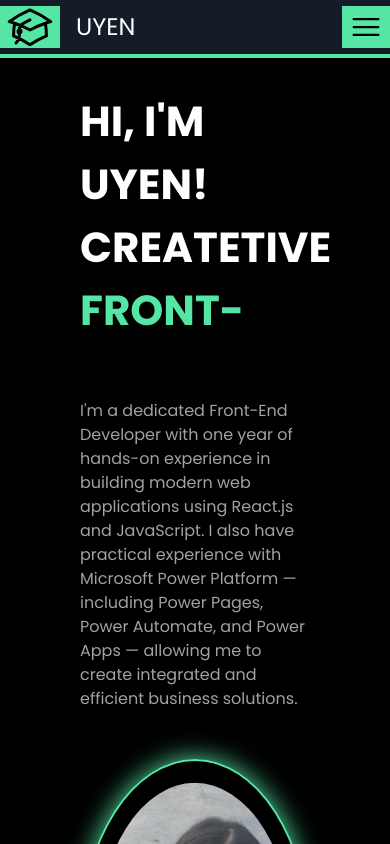
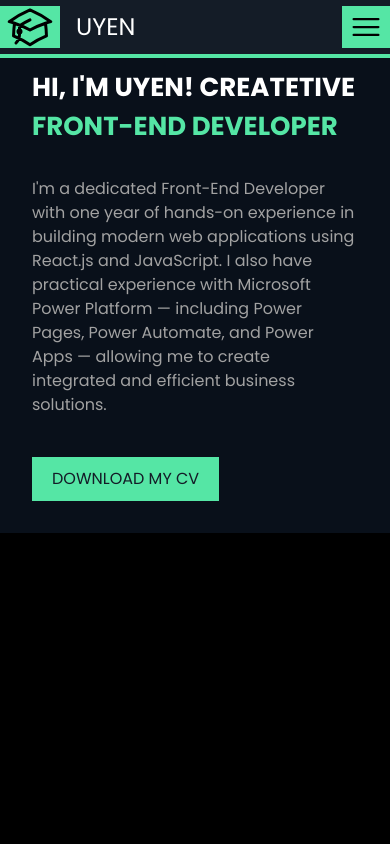
Before and after one commit to TruongThuUyen/My-Portfolio-Project, a Next.js app: page / in a window 390 px wide. Shown: the top 844 px of the page. Built offline with nearby package versions, Linux system fonts and the light colour scheme.

Commit message:
Updated responsive for header and home section. Added the Download-My-CV button

```diff
--- a/src/app/globals.css
+++ b/src/app/globals.css
@@ -4,12 +4,20 @@
   /* width - height */
   --max-width-lg: calc(100% - 208px);
   --max-width-md: calc(100% - 160px);
+  --max-width-xs: calc(100% - 80px);
+
+  /* Padding - margin */
+  --padding-section-lg: 104px;
+  --padding-section-md: 80px;
+  --padding-section-xs: 32px;
+  --moveY: 4rem;
 
   --header-height-lg: 78px;
   --header-height-sm: 60px;
   --header-height-xs: 54px;
 
   --background: #000;
+  --background-section: #09101a;
   --color-primary-green: #55e6a5;
   --color-primary-black: #141c27;
 
@@ -19,6 +27,12 @@
 
   /*text font */
   --font-title: 'Poppins', sans-serif;
+
+  /* Transition */
+  --tran-02: all 0.2s ease;
+  --tran-03: all 0.3s ease;
+  --tran-04: all 0.4s ease;
+  --tran-05: all 0.5s ease;
 }
 
 @theme inline {
--- a/src/app/page.js
+++ b/src/app/page.js
@@ -20,10 +20,13 @@ export default function Home() {
         <Loading />
       ) : (
         <section
-          className='w-screen h-screen
+          className='w-full h-screen
 
       '>
-          <header className='fixed top-0 flex h-[54px] sm:h-[60px] lg:h-[78px] justify-between items-center left-0 right-0 md:left-4 md:right-4 lg:left-[104px] lg:right-[104px] z-10 py-1.5 lg:py-0 bg-[var(--color-primary-black)] text-white'>
+          {/* HEADER */}
+          <header
+            className='fixed top-0  h-[54px] sm:h-[60px] lg:h-[78px]
+            flex justify-between items-center mx-auto left-0 md:left-4 lg:left-[104px] right-0 md:right-4 lg:right-[104px]  z-10 py-1.5 lg:py-0 bg-[var(--color-primary-black)] text-white'>
             <div className='flex h-full gap-4 justify-between items-center'>
               <span className='flex justify-center items-center h-full px-1.5 sm:px-4 bg-[var(--color-primary-green)] text-black'>
                 <svg
@@ -97,11 +100,13 @@ export default function Home() {
               </svg>
             </label>
           </header>
+          {/* END HEADER */}
 
-          <div className='home-page w-[var(--max-width-md)] lg:w-[var(--max-width-lg)] mx-auto text-white mt-[var(--header-height-xs)] sm:mt-[var(--header-height-sm)] lg:mt-[var(--header-height-lg)]'>
+          {/* HOME SECTION */}
+          <div className='home-page section-wrapper pt-[var(--header-height-xs)] sm:pt-[var(--header-height-sm)] lg:pt-[var(--header-height-lg)] pb-10 bg-[var(--background-section)] text-white'>
             <div className='block lg:flex gap-10'>
               <div className='w-full lg:w-[50%]'>
-                <div className='intro-wrapper py-9'>
+                <div className='intro-wrapper pb-2 sm:pb-9 pt-9'>
                   <h1 className='intro__title'>Hi, I'M Uyen! Createtive</h1>
                   <div className='intro__animation-typing'>
                     <div className='second'>
@@ -114,7 +119,7 @@ export default function Home() {
                 </div>
 
                 <div className='my-5'>
-                  <p className='text-[var(--text-primary-color)]'>
+                  <p className='text-md text-[var(--text-primary-color)]'>
                     I'm a dedicated Front-End Developer with one year of hands-on experience in
                     building modern web applications using React.js and JavaScript. I also have
                     practical experience with Microsoft Power Platform — including Power Pages,
@@ -122,6 +127,18 @@ export default function Home() {
                     business solutions.
                   </p>
                 </div>
+
+                <button
+                  className='btn-slide
+                    relative mt-5 z-1
+                    py-2.5 px-5 text-center
+                    text-md
+                    text-[var(--color-primary-black)] bg-[var(--color-primary-green)]
+                    transition-[var(--tran-05)]
+                    overflow-hidden cursor-pointer
+                '>
+                  <a href='#'>DOWNLOAD MY CV</a>
+                </button>
               </div>
 
               <div className='avatar-container hidden lg:flex lg:w-[50%] items-center justify-center my-12'>
@@ -131,6 +148,7 @@ export default function Home() {
               </div>
             </div>
           </div>
+          {/* HOME SECTION */}
         </section>
       )}
     </main>
--- a/src/styles/page.css
+++ b/src/styles/page.css
@@ -1,49 +1,17 @@
-/* Home section css */
+:root {
+  --typing-text-size: 4rem;
+}
 
-.avatar-stage {
-  display: flex;
-  flex-direction: column;
-  align-items: center;
-  padding: 30px;
-  background-color: var(--secondary-bg);
-  border-radius: 20px;
-  margin-bottom: 20px;
-  box-shadow: 0 10px 30px rgba(0, 0, 0, 0.3);
-  width: 100%;
-  max-width: 500px;
-  position: relative;
+/* SECTION WRAPPER CSS */
+.section-wrapper {
+  padding: var(--padding-section-lg);
+  margin: 0 auto;
   overflow: hidden;
 }
+/* END SECTION WRAPPER CSS */
 
-.avatar-stage::before {
-  content: '';
-  position: absolute;
-  top: -50%;
-  left: -50%;
-  width: 200%;
-  height: 200%;
-  background: linear-gradient(
-    45deg,
-    transparent,
-    transparent,
-    rgba(123, 66, 246, 0.1),
-    transparent,
-    transparent
-  );
-  transform: rotate(45deg);
-  animation: glow 10s linear infinite;
-  z-index: 0;
-}
-
-@keyframes glow {
-  0% {
-    transform: rotate(45deg) translateX(-100%);
-  }
-  100% {
-    transform: rotate(45deg) translateX(100%);
-  }
-}
-
+/* HOME SECTION CSS*/
+/* Header css */
 .nav-list {
   height: 100%;
   transition: 0.3s ease-in;
@@ -75,16 +43,18 @@
   color: var(--color-primary-green);
   transition: all 0.3s ease-in;
 }
+/* End header css */
 
+/* Intro css */
 .intro__title {
   color: var(--text-secondary-color);
-  font-size: 42px;
+  font-size: 2.625rem;
   font-weight: 700;
   text-transform: uppercase;
 }
 
 .intro__animation-typing {
-  height: 4rem;
+  height: var(--typing-text-size);
   overflow: hidden;
 }
 
@@ -92,7 +62,7 @@
   font-size: 2.625rem;
   text-transform: uppercase;
   font-weight: 700;
-  margin-bottom: 4rem;
+  margin-bottom: var(--typing-text-size);
   color: var(--color-primary-green);
   display: inline-block;
 }
@@ -110,10 +80,10 @@
   }
 
   40% {
-    margin-top: -8rem;
+    margin-top: calc(var(--typing-text-size) * -2);
   }
   60% {
-    margin-top: -8rem;
+    margin-top: calc(var(--typing-text-size) * -2);
   }
 
   90%,
@@ -121,14 +91,9 @@
     margin-top: 0;
   }
 }
+/* End intro css */
 
 /* Avatar css  */
-.avatar-container {
-  display: flex;
-  justify-content: center;
-  align-items: center;
-}
-
 .avatar-border {
   position: relative;
   width: 360px;
@@ -153,8 +118,34 @@
   overflow: hidden;
   transition: all 0.3s ease;
 }
+/* End avatar css */
+
+/* Button css */
+.btn-slide::before {
+  content: '';
+  position: absolute;
+  top: 0;
+  left: 0;
+  width: 0;
+  height: 100%;
+  z-index: -1;
+  background-color: var(--color-primary-black);
+
+  transition: var(--tran-05);
+}
+
+.btn-slide:hover {
+  color: var(--text-secondary-color);
+}
+
+.btn-slide:hover::before {
+  width: 100%;
+}
+/* End button css */
+/* END HOME SECTION CSS*/
 
 @media screen and (max-width: 1024px) {
+  /* Header css */
   .nav-list {
     position: absolute;
     top: 100%;
@@ -174,7 +165,7 @@
   }
 
   .nav-list li a {
-    padding: 2% 3%;
+    height: 50px;
     width: 100%;
   }
 
@@ -183,7 +174,7 @@
   }
 
   #checkbox:checked ~ .nav-list {
-    height: calc(51px * 5 + 6px);
+    height: calc(50px * 5 + 12px);
     padding: 6px 0;
     display: block;
   }
@@ -195,7 +186,52 @@
   #checkbox:checked ~ .header__navbar-icon-wrapper .close-icon {
     display: block;
   }
+  /* End header css */
+}
 
-  #checkbox:checked ~ .nav-list > li a {
+@media screen and (max-width: 1024px) {
+  /* SECTION WRAPPER CSS */
+  .section-wrapper {
+    padding: var(--padding-section-md);
   }
+  /* END SECTION WRAPPER CSS */
 }
+
+@media screen and (max-width: 576px) {
+  :root {
+    --typing-text-size: 2.625rem;
+  }
+
+  /* SECTION WRAPPER CSS */
+  .section-wrapper {
+    padding: var(--padding-section-xs);
+  }
+  /* END SECTION WRAPPER CSS */
+
+  /* Intro css */
+  .intro__title {
+    font-size: 1.625rem;
+  }
+
+  .intro__animation-typing {
+    height: var(--typing-text-size);
+    overflow: hidden;
+  }
+
+  .intro__animation-typing > div > span {
+    font-size: 1.625rem;
+    margin-bottom: var(--typing-text-size);
+    color: var(--color-primary-green);
+    display: inline-block;
+  }
+  /* End intro css */
+
+  /* Header css */
+  .nav-list li a {
+    height: 40px;
+  }
+  #checkbox:checked ~ .nav-list {
+    height: calc(40px * 5 + 12px);
+  }
+  /* End header css */
+}
```
